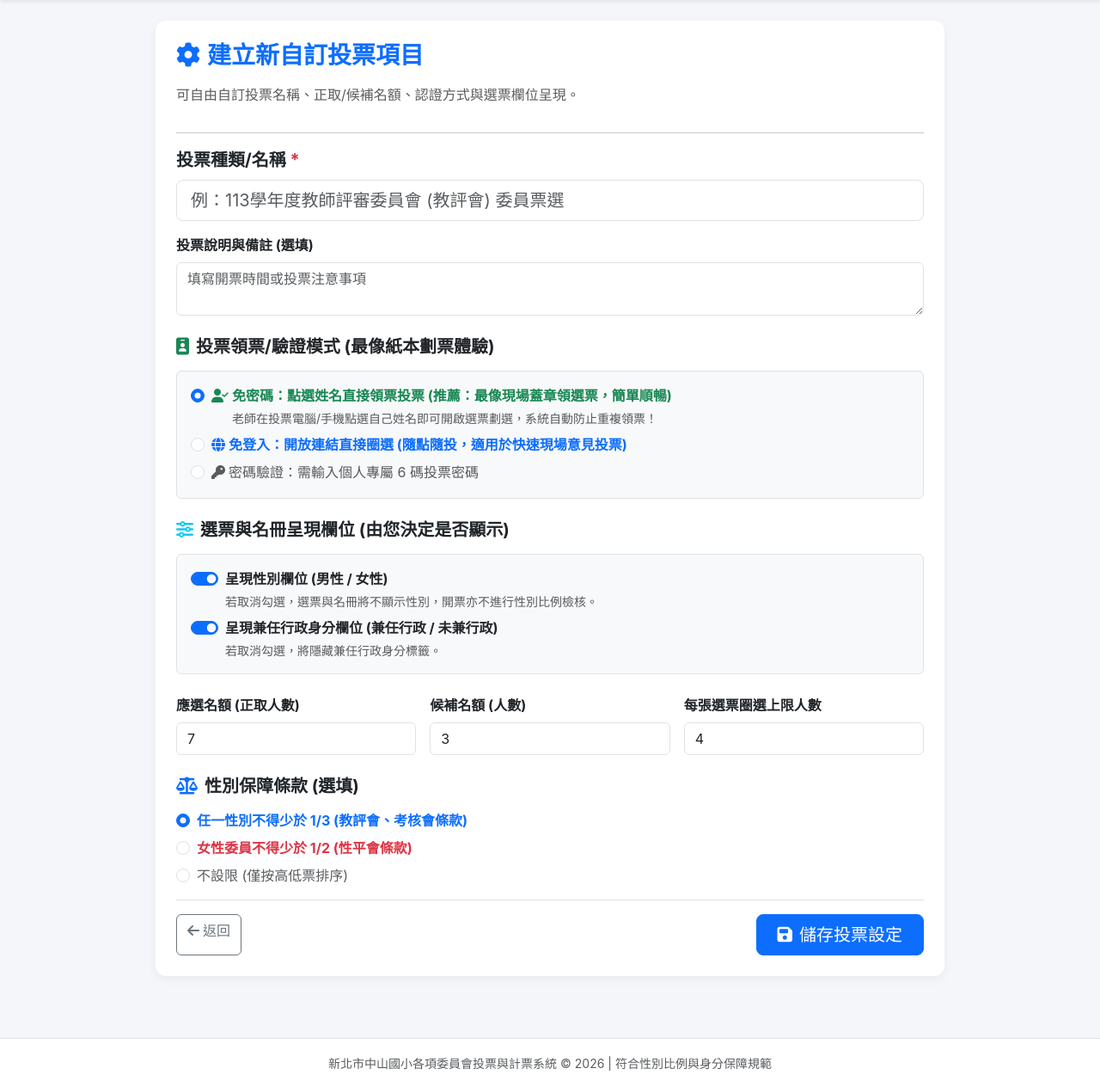
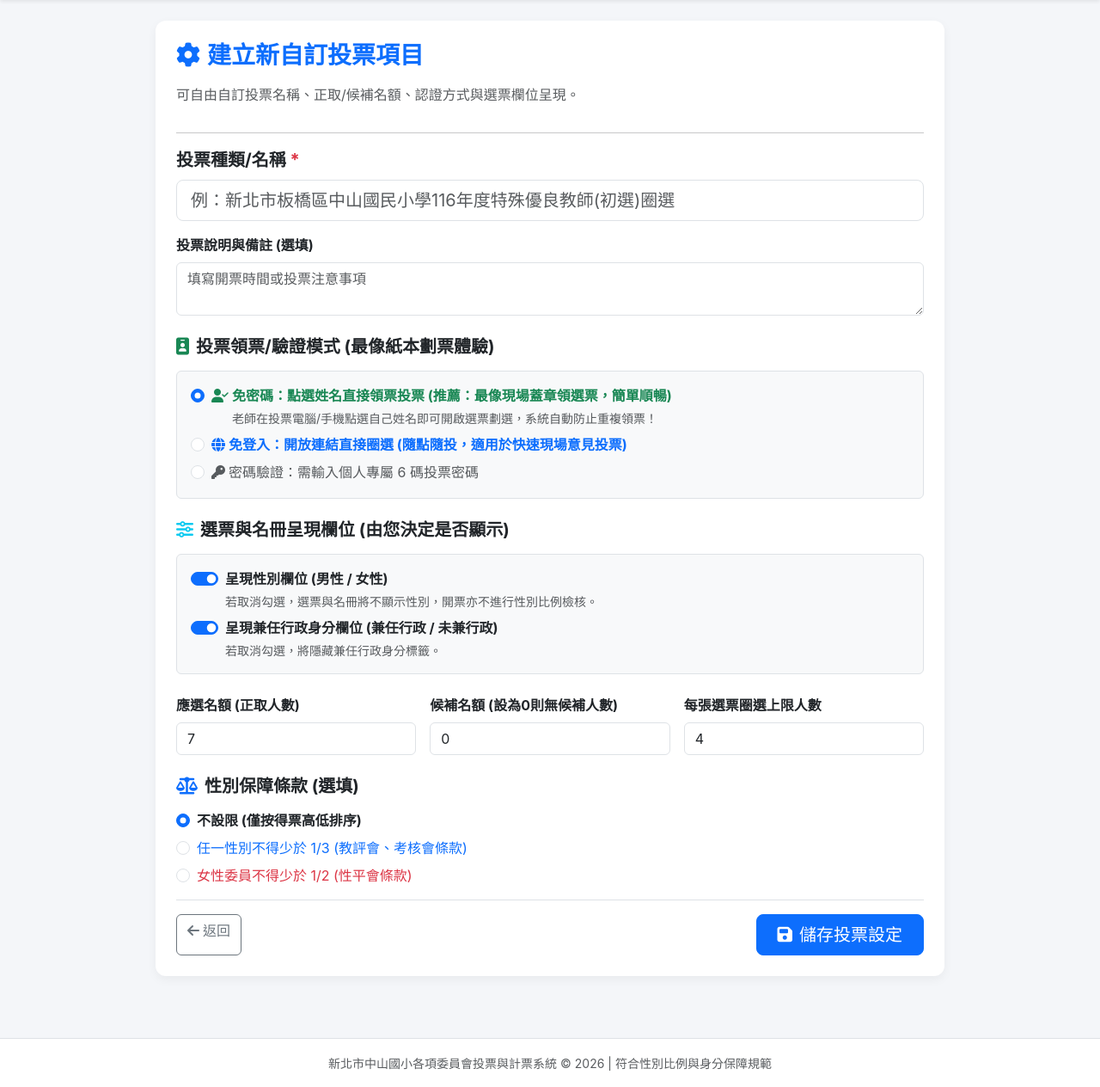
Before and after one commit to budhead0808-design/votesystem, a Flask app: page /committee/new in a window 1280 px wide. Shown: the part 56-1320 px from the top of the page at 86% size. Run offline with Flask 3, Linux system fonts and the light colour scheme; some libraries are stand-ins or nearby versions.

Commit message:
Fix alternate_count bug when saving 0 in committee_form.html

```diff
--- a/templates/committee_form.html
+++ b/templates/committee_form.html
@@ -1,6 +1,6 @@
 {% extends 'base.html' %}
 
-{% block title %}{{ '編輯投票設定' if committee else '新增自訂投票項目' }} - 學校教師委員會投票與智慧計票系統{% endblock %}
+{% block title %}{{ '編輯投票設定' if committee else '新增自訂投票項目' }} - 新北市中山國小各項委員會投票與計票系統{% endblock %}
 
 {% block content %}
 <div class="row justify-content-center">
@@ -18,7 +18,7 @@
                 <div class="mb-3">
                     <label for="title" class="form-label fw-bold fs-5">投票種類/名稱 <span class="text-danger">*</span></label>
                     <input type="text" class="form-control form-control-lg" id="title" required
-                        placeholder="例：113學年度教師評審委員會 (教評會) 委員票選"
+                        placeholder="例：新北市板橋區中山國民小學116年度特殊優良教師(初選)圈選"
                         value="{{ committee.title if committee else '' }}">
                 </div>
 
@@ -80,40 +80,40 @@
                     <div class="col-md-4">
                         <label for="seats_count" class="form-label fw-bold">應選名額 (正取人數)</label>
                         <input type="number" class="form-control" id="seats_count" min="1" required
-                            value="{{ committee.seats_count if committee else 7 }}">
+                            value="{{ committee.seats_count if committee is not none and committee.seats_count is not none else 7 }}">
                     </div>
                     <div class="col-md-4">
-                        <label for="alternate_count" class="form-label fw-bold">候補名額 (人數)</label>
+                        <label for="alternate_count" class="form-label fw-bold">候補名額 (設為0則無候補人數)</label>
                         <input type="number" class="form-control" id="alternate_count" min="0" required
-                            value="{{ committee.alternate_count if committee else 3 }}">
+                            value="{{ committee.alternate_count if committee is not none and committee.alternate_count is not none else 0 }}">
                     </div>
                     <div class="col-md-4">
                         <label for="max_votes_per_ballot" class="form-label fw-bold">每張選票圈選上限人數</label>
                         <input type="number" class="form-control" id="max_votes_per_ballot" min="1" required
-                            value="{{ committee.max_votes_per_ballot if committee else 4 }}">
+                            value="{{ committee.max_votes_per_ballot if committee is not none and committee.max_votes_per_ballot is not none else 4 }}">
                     </div>
                 </div>
 
                 <!-- 性別規定 (僅在 show_gender 開啟時作用) -->
                 <h5 class="fw-bold text-dark mt-4 mb-3"><i class="fa-solid fa-scale-balanced me-2 text-primary"></i>性別保障條款 (選填)</h5>
                 <div class="mb-3">
-                    {% set rule = committee.gender_rule_type if committee else 'one_third' %}
+                    {% set rule = committee.gender_rule_type if committee else 'none' %}
+                    <div class="form-check mb-2">
+                        <input class="form-check-input" type="radio" name="gender_rule_type" id="rule_none" value="none" {{ 'checked' if rule == 'none' }}>
+                        <label class="form-check-label fw-bold text-dark" for="rule_none">
+                            不設限 (僅按得票高低排序)
+                        </label>
+                    </div>
                     <div class="form-check mb-2">
                         <input class="form-check-input" type="radio" name="gender_rule_type" id="rule_one_third" value="one_third" {{ 'checked' if rule == 'one_third' }}>
-                        <label class="form-check-label fw-bold text-primary" for="rule_one_third">
+                        <label class="form-check-label text-primary" for="rule_one_third">
                             任一性別不得少於 1/3 (教評會、考核會條款)
                         </label>
                     </div>
                     <div class="form-check mb-2">
                         <input class="form-check-input" type="radio" name="gender_rule_type" id="rule_half_female" value="half_female" {{ 'checked' if rule == 'half_female' }}>
-                        <label class="form-check-label fw-bold text-danger" for="rule_half_female">
+                        <label class="form-check-label text-danger" for="rule_half_female">
                             女性委員不得少於 1/2 (性平會條款)
-                        </label>
-                    </div>
-                    <div class="form-check mb-2">
-                        <input class="form-check-input" type="radio" name="gender_rule_type" id="rule_none" value="none" {{ 'checked' if rule == 'none' }}>
-                        <label class="form-check-label text-muted" for="rule_none">
-                            不設限 (僅按高低票排序)
                         </label>
                     </div>
                 </div>
@@ -143,12 +143,21 @@ function saveCommittee() {
     const auth_mode = document.querySelector('input[name="auth_mode"]:checked').value;
     const gender_rule_type = document.querySelector('input[name="gender_rule_type"]:checked').value;
 
+    const seatsVal = document.getElementById('seats_count').value;
+    const seats_count = (seatsVal !== '' && !isNaN(seatsVal)) ? parseInt(seatsVal) : 7;
+
+    const altVal = document.getElementById('alternate_count').value;
+    const alternate_count = (altVal !== '' && !isNaN(altVal)) ? parseInt(altVal) : 0;
+
+    const maxVal = document.getElementById('max_votes_per_ballot').value;
+    const max_votes_per_ballot = (maxVal !== '' && !isNaN(maxVal)) ? parseInt(maxVal) : 4;
+
     const payload = {
         title: title,
         description: document.getElementById('description').value,
-        seats_count: parseInt(document.getElementById('seats_count').value) || 5,
-        alternate_count: parseInt(document.getElementById('alternate_count').value) || 2,
-        max_votes_per_ballot: parseInt(document.getElementById('max_votes_per_ballot').value) || 4,
+        seats_count: seats_count,
+        alternate_count: alternate_count,
+        max_votes_per_ballot: max_votes_per_ballot,
         auth_mode: auth_mode,
         show_gender: document.getElementById('show_gender').checked ? 1 : 0,
         show_admin: document.getElementById('show_admin').checked ? 1 : 0,
@@ -167,7 +176,7 @@ function saveCommittee() {
     .then(res => res.json())
     .then(data => {
         if (data.success) {
-            Swal.fire('儲存成功', '投票設定與欄位顯示已順利儲存！', 'success')
+            Swal.fire('儲存成功', '投票設定已順利儲存！', 'success')
             .then(() => {
                 location.href = `/roster?committee_id=${data.id || id}`;
             });
```
Also changed, not shown: create_backup.py (added, +32 -0 lines), voting.db.
